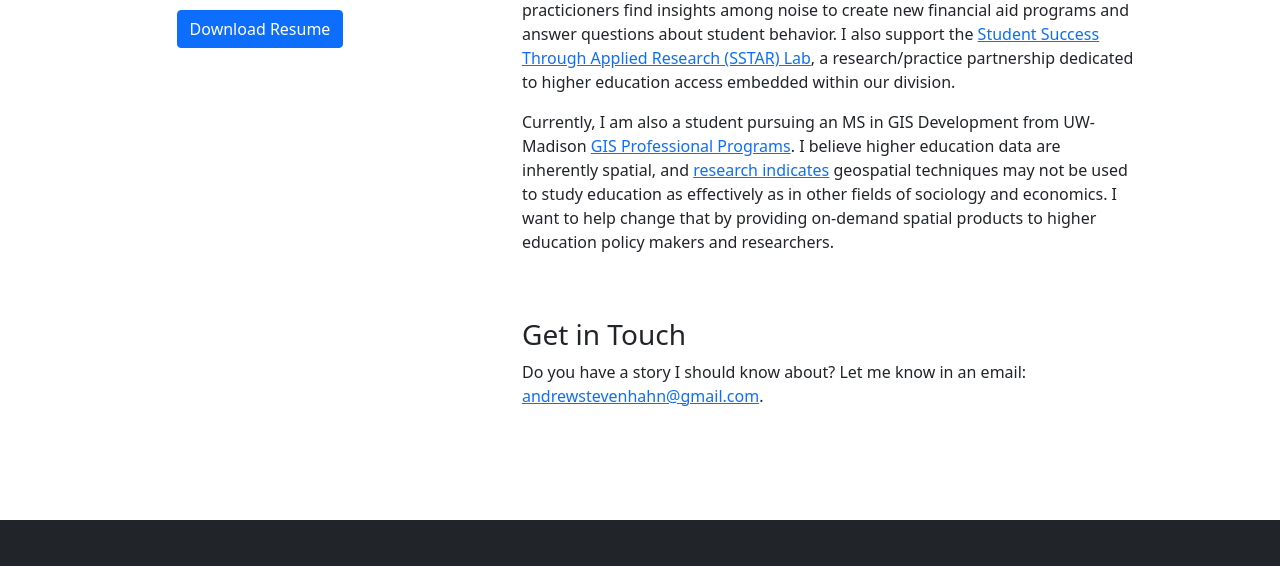
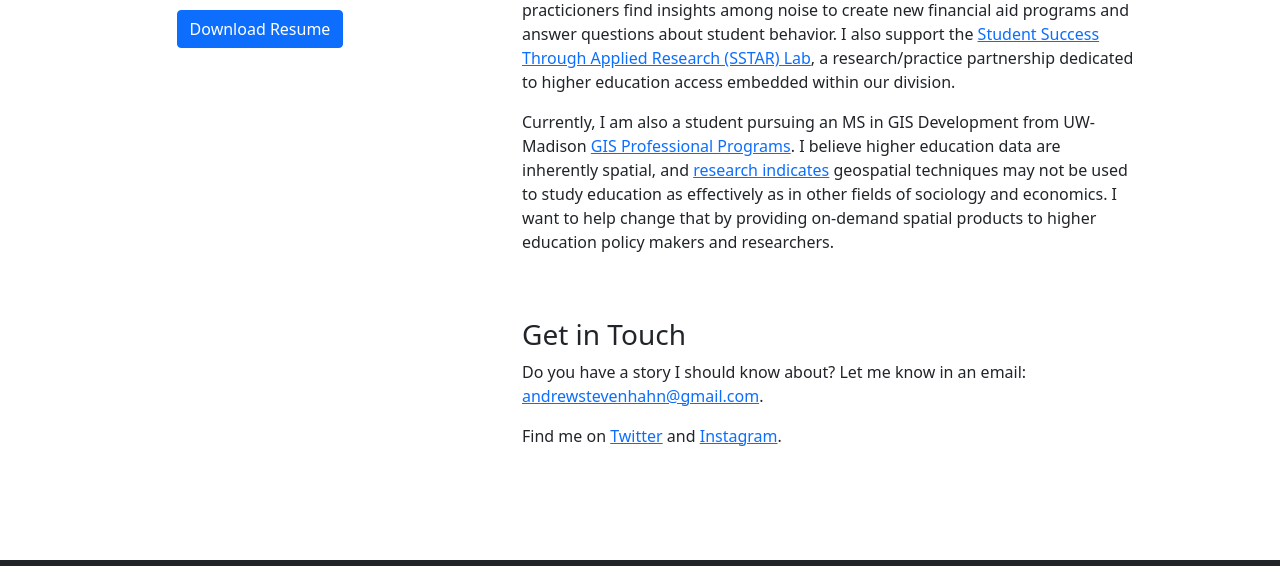
Before and after one commit to andrewstevenhahn/andrewstevenhahn.github.io, a plain HTML site: page about.html in a window 1280 px wide. Shown: the part 386-952 px from the top of the page. Drawn offline with nearby package versions, Linux system fonts and the light colour scheme.

Commit message:
Added info
Added info to about page

```diff
--- a/about.html
+++ b/about.html
@@ -68,6 +68,9 @@
                             <p>
                                 Do you have a story I should know about? Let me know in an email: <a href="mailto:andrewstevenhahn@gmail.com"> andrewstevenhahn@gmail.com</a>.
                             </p>
+                            <p>
+                                Find me on <a href="https://twitter.com/ndrewhahn">Twitter</a> and <a href="https://www.instagram.com/andrewshahn/">Instagram</a>.
+                            </p>
                         </div>
                     </div>
                 </div>
```
